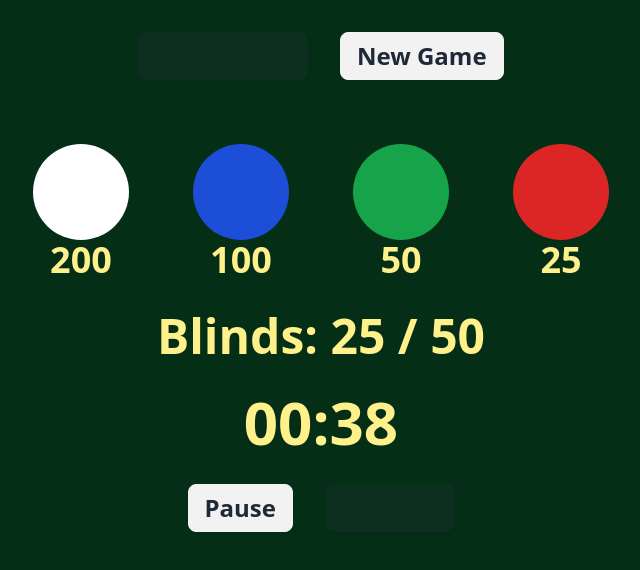
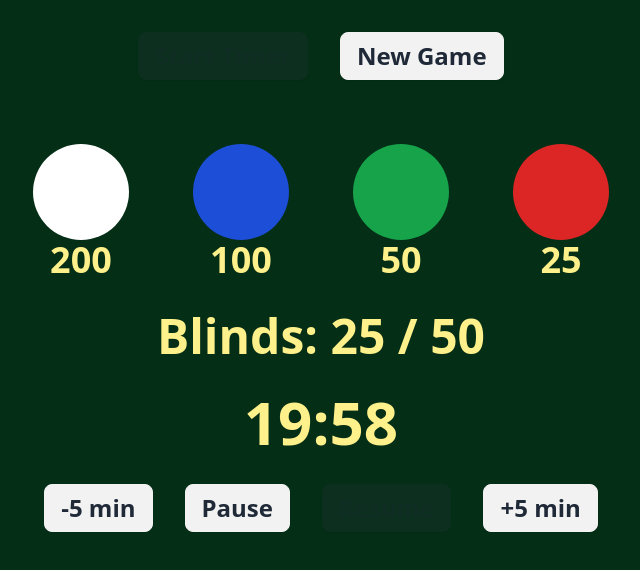
Before and after one commit to shblythe/pokertimer, a Svelte app: page / in a window 1280 px wide. Both pictures are taken after a click on the button "Start Timer". Shown: the top 570 px of the page, without its empty margins (319-959 px from the left). Built offline with nearby package versions, Linux system fonts and the light colour scheme.

Commit message:
Can now step forward and back in time in 5 min steps

```diff
--- a/src/App.svelte
+++ b/src/App.svelte
@@ -63,8 +63,10 @@
                 {$countdown}
             </div>
             <div class="flex flex-row space-x-8 justify-center m-8">
+                <button disabled={!$clock_running} on:click={ () => {poker_clock.back5();} } class="btn text-2xl">-5 min</button>
                 <button disabled={$paused} on:click={ () => {poker_clock.pause();} } class="btn text-2xl">Pause</button>
                 <button disabled={!$paused} on:click={ () => {poker_clock.resume();} } class="btn text-2xl">Resume</button>
+                <button disabled={!$clock_running} on:click={ () => {poker_clock.forward5();} } class="btn text-2xl">+5 min</button>
             </div>
         {/if}
     </div>
--- a/src/stores.js
+++ b/src/stores.js
@@ -1,7 +1,7 @@
 import { writable, derived, get } from 'svelte/store';
 
-// const interval_time_s = 60 * 20;
-const interval_time_s = 40;
+const interval_time_s = 60 * 20;
+const forward_back_step_s = 300;
 
 const running = writable(localStorage.getItem("running")==="true"?true:false);
 running.subscribe(value => {localStorage.setItem("running", value)});
@@ -53,6 +53,15 @@ const create_poker_clock = () => {
             set(new Date(new Date() - (get(paused_at) - get(poker_clock))));
             time_clock.tick();
             paused.set(false);
+        },
+        back5: () => {
+            console.log(get(poker_clock));
+            if ((+get(poker_clock) + forward_back_step_s * 1000) < +get(time_clock))
+                set(new Date(+ get(poker_clock) + forward_back_step_s * 1000));   // The unary + at the beginning converts to number
+            console.log(get(poker_clock));
+        },
+        forward5: () => {
+            set(new Date(get(poker_clock) - forward_back_step_s * 1000));
         },
         tick: () => {
             if (get(running) && !get(paused)) {
```
